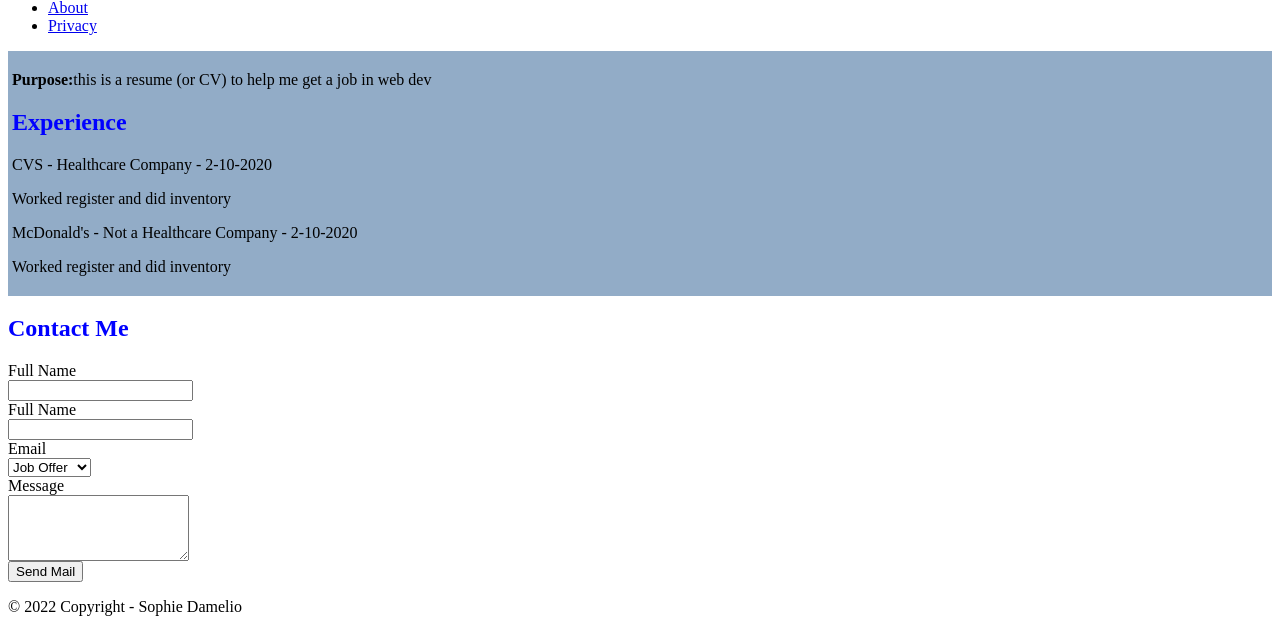
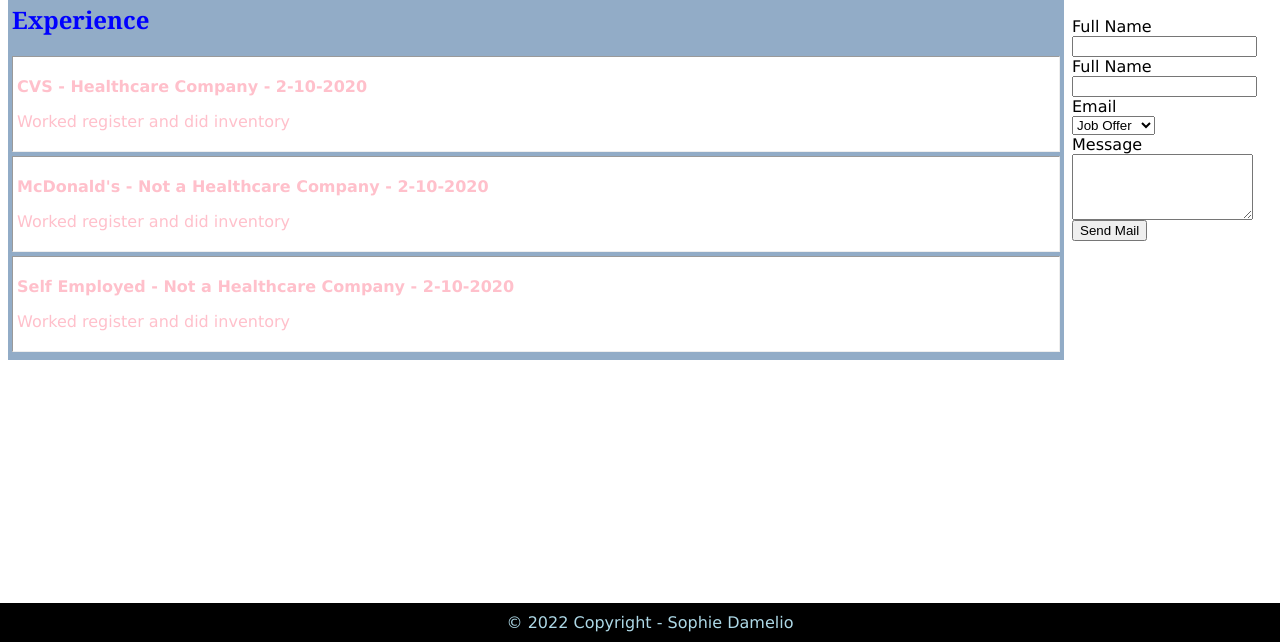
Before and after one commit to sophiedamelio/front_end_web_dev_prework, a plain HTML site: page index.html in a window 1280 px wide. Shown: the part 158-800 px from the top of the page. Drawn offline with Linux system fonts and the light colour scheme.

Commit message:
Complete module 3

```diff
--- a/index.html
+++ b/index.html
@@ -4,11 +4,12 @@
         <link rel="stylesheet" href="style.css">
     </head>
     <body>
+        <div class="container">
             <header>
-            <h1>Sophie Damelio</h1>
-            <img width="100px" src="img/ACC_Gradient_Light_6.jpg" alt="Gradient Picture, light and pastel colors"/>
-        <ul>
-            <li><a href="index.html">Home</a></li>
+                <img id="headshot" src="img/ACC_Gradient_Light_6.jpg" alt="Gradient Picture, light and pastel colors"/>
+                <h1 id="siteName">Sophie Damelio</h1>
+            <ul id="menu">
+                <li class="active"><a href="index.html">Home</a></li>
                 <li><a href="about.html">About</a></li>
                 <li><a href="privacy.html">Privacy</a></li>
             </ul>
@@ -17,12 +18,16 @@
             <main>
                 <p><strong>Purpose:</strong>this is a resume (or CV) to help me get a job in web dev</p>
                 <h2>Experience</h2>
-            <div>
-                <p>CVS - Healthcare Company - 2-10-2020</p>
+                <div class="experience">
+                    <p class="title">CVS - Healthcare Company - 2-10-2020</p>
                     <p>Worked register and did inventory</p>
                 </div>
-            <div>
-                <p>McDonald's - Not a Healthcare Company - 2-10-2020</p>
+                <div class="experience">
+                    <p class="title">McDonald's - Not a Healthcare Company - 2-10-2020</p>
+                    <p>Worked register and did inventory</p>
+                </div>
+                <div class="experience">
+                    <p class="title">Self Employed - Not a Healthcare Company - 2-10-2020</p>
                     <p>Worked register and did inventory</p>
                 </div>
             </main>
@@ -68,5 +73,6 @@
             <footer>
                 &copy; 2022 Copyright - Sophie Damelio
             </footer>
+        </div>
     </body>
 </html>
--- a/style.css
+++ b/style.css
@@ -1,9 +1,102 @@
+body {
+    font-family: Verdana, Geneva, Tahoma, sans-serif;
+}
+
 main {
     background-color: rgb(146, 172, 199);
     padding: 4px;
-    color: black
+    color: black;
+    grid-area: main;
 }
 
 h1, h2 {
     color: blue;
+    font-family: Georgia, 'Times New Roman', Times, serif;
 }
+
+
+
+
+#headshot {
+    border: 1px solid pink;
+    padding: 2px;
+    margin: 8px;
+    border-radius: 500px;
+    width: 50px;
+    height: 50px;
+}
+
+.experience {
+    border: inset 1px;
+    margin-bottom: 4px;
+    padding: 4px;
+    background-color: white;
+    color:pink;
+}
+
+.experience .title {
+    font-weight: bold;
+}
+
+footer {
+    text-align: center;
+    color: lightblue;
+    background-color: black;
+    padding: 10px;
+    position: fixed;
+    bottom: 0;
+    width: 100%;
+    left: 0;
+    grid-area: footer;
+}
+
+#menu li {
+    display: inline;
+    padding: 8px;
+    background-color: gray;
+}
+
+#menu li a {
+    color: white !important;
+    text-decoration: none;
+}
+
+#menu li.active {
+    background-color: darkslateblue;
+}
+
+#menu {
+    float: right;
+}
+
+
+header {
+    display: flex;
+    justify-content: start;
+    align-items: center;
+    grid-area: header;
+}
+
+header #menu {
+    margin-left: auto;
+}
+
+
+.container {
+    display: grid;
+    grid-template-areas:
+    "header header"
+    "main aside"
+    "footer footer";
+    grid-template-columns: auto 200px;
+    grid-gap: 8px;
+}
+
+aside {
+    grid-area: aside;
+}
+
+/* header #headshot, header #siteName, header #menu {
+    display: inline;
+    vertical-align: middle;
+} */
```
Also changed, not shown: about.html (+1 -0 lines), privacy.html (+1 -0 lines). Lines whose indentation alone changed are shown as unchanged.
